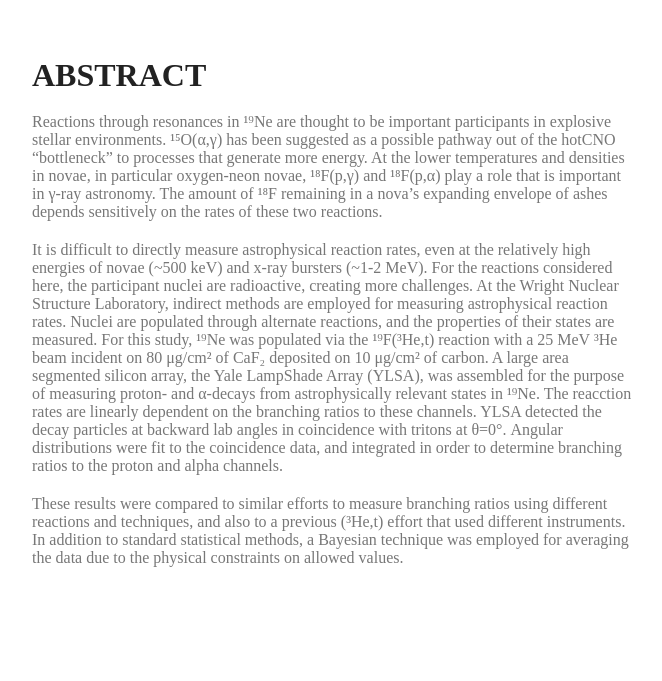
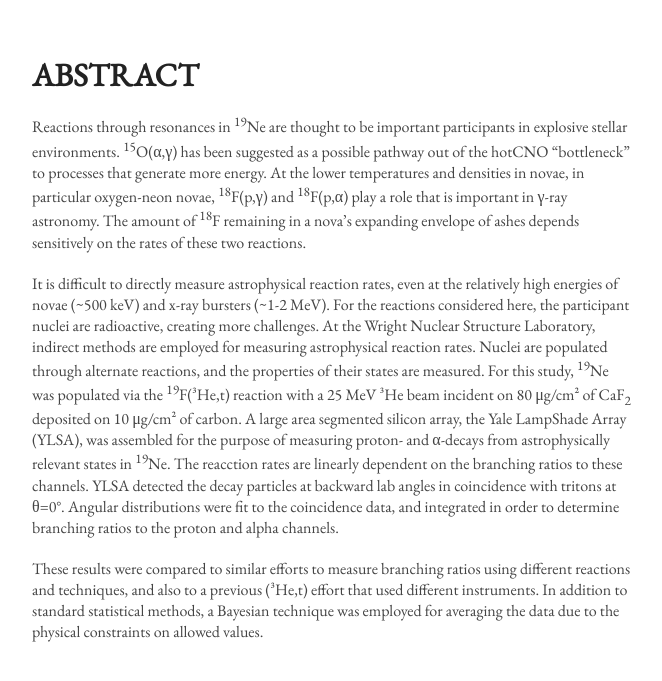
Before and after one commit to dwvisser/19ne-thesis, a Jekyll site: the page built from abstract.md, in a window 1280 px wide. Shown: the top 681 px of the page, without its empty margins (308-970 px from the left). Built offline with Jekyll 4.4.1, drawn with Linux system fonts in a browser that asks for light colours.

Commit message:
Fixed numerical superscripts beyond 3 and all numerical subscripts back to html markup. Restored Garamond. Tweaked text and link colors.

```diff
--- a/_includes/top.html
+++ b/_includes/top.html
@@ -4,6 +4,7 @@
   <meta charset="UTF-8">
   <meta name="viewport" content="width=device-width, initial-scale=1.0">
   <title>{{ page.title }}</title>
+  <link href='http://fonts.googleapis.com/css?family=EB+Garamond' rel='stylesheet' type='text/css'>
   <link rel="stylesheet" href="{{site.baseurl}}/stylesheets/pygment_trac.css">
   <link rel="stylesheet" href="{{site.baseurl}}/stylesheets/styles.css">
   <link rel="stylesheet" href="{{site.baseurl}}/stylesheets/my_custom.css">
--- a/abstract.md
+++ b/abstract.md
@@ -6,15 +6,16 @@ layout: default
 
 # ABSTRACT
 
-Reactions through resonances in ¹⁹Ne are thought to be important participants
-in explosive stellar environments. <span class="nowrap">¹⁵O(α,γ)</span> has
-been suggested as a possible pathway out of the hotCNO "bottleneck" to
-processes that generate more energy. At the lower temperatures and densities
-in novae, in particular oxygen-neon novae,
-<span class="nowrap">¹⁸F(p,γ)</span> and  <span class="nowrap">¹⁸F(p,α)</span>
-play a role that is important in γ-ray astronomy. The amount of ¹⁸F remaining
-in a nova's expanding envelope of ashes depends sensitively on the rates of
-these two reactions.
+Reactions through resonances in <sup>19</sup>Ne are thought to be important
+participants in explosive stellar environments.
+<span class="nowrap"><sup>15</sup>O(α,γ)</span> has been suggested as a
+possible pathway out of the hotCNO "bottleneck" to processes that generate
+more energy. At the lower temperatures and densities in novae, in particular
+oxygen-neon novae, <span class="nowrap"><sup>18</sup>F(p,γ)</span> and
+<span class="nowrap"><sup>18</sup>F(p,α)</span> play a role that is important
+in γ-ray astronomy. The amount of <sup>18</sup>F remaining in a nova's
+expanding envelope of ashes depends sensitively on the rates of these two
+reactions.
 
 It is difficult to directly measure astrophysical reaction rates, even at the
 relatively high energies of novae (~500 keV) and x-ray bursters (~1-2 MeV).
@@ -22,16 +23,16 @@ For the reactions considered here, the participant nuclei are radioactive,
 creating more challenges. At the Wright Nuclear Structure Laboratory, indirect
 methods are employed for measuring astrophysical reaction rates. Nuclei are
 populated through alternate reactions, and the properties of their states are
-measured. For this study, ¹⁹Ne was populated via the
-<span class="nowrap">¹⁹F(³He,t)</span> reaction with a 25 MeV
-³He beam incident on 80 μg/cm² of CaF₂ deposited on 10 μg/cm² of carbon. A
-large area segmented silicon array, the Yale LampShade Array (YLSA), was
-assembled for the purpose of measuring proton- and α-decays from
-astrophysically relevant states in ¹⁹Ne. The reacction rates are linearly
-dependent on the branching ratios to these channels. YLSA detected the decay
-particles at backward lab angles in coincidence with tritons at θ=0°. Angular
-distributions were fit to the coincidence data, and integrated in order to
-determine branching ratios to the proton and alpha channels.
+measured. For this study, <sup>19</sup>Ne was populated via the
+<span class="nowrap"><sup>19</sup>F(³He,t)</span> reaction with a 25 MeV
+³He beam incident on 80 μg/cm² of CaF<sub>2</sub> deposited on 10 μg/cm² of
+carbon. A large area segmented silicon array, the Yale LampShade Array (YLSA),
+was assembled for the purpose of measuring proton- and α-decays from
+astrophysically relevant states in <sup>19</sup>Ne. The reacction rates are
+linearly dependent on the branching ratios to these channels. YLSA detected
+the decay particles at backward lab angles in coincidence with tritons at
+θ=0°. Angular distributions were fit to the coincidence data, and integrated
+in order to determine branching ratios to the proton and alpha channels.
 
 These results were compared to similar efforts to measure branching ratios
 using different reactions and techniques, and also to a previous
--- a/stylesheets/my_custom.css
+++ b/stylesheets/my_custom.css
@@ -4,15 +4,20 @@
 }
 
 body {
-	font-family: serif;
+	font-family: 'EB Garamond', serif;
 	width: 600px;
 	margin-left: auto;
 	margin-right:auto;
+	color: #444;
 }
 
 a {
 	text-decoration: none;
-	color: #000;
+	color: #333;
+}
+
+a[href], a[href] strong {
+	color: #0E4C92;
 }
 
 /* for 980px or less */
```
Also changed, not shown: 1.1-stellar-nucleosynthesis.md (+4 -3 lines), bibliography.md (+4 -3 lines), index.md (+9 -6 lines).
